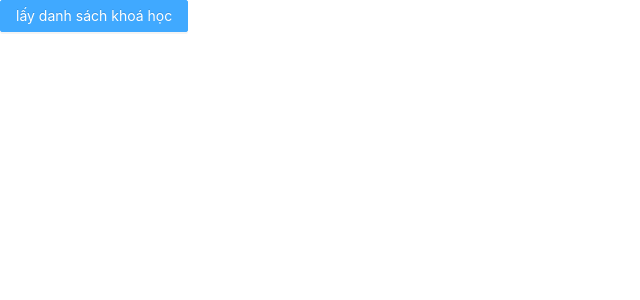
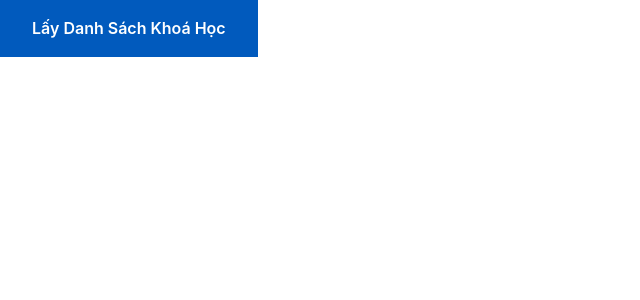
Before and after one commit to LucNguyen98/BC23_DO_AN_E_LEARNING, a React (Create React App) app: page / in a window 1280 px wide. Shown: the top 300 px of the page, without its empty margins (0-640 px from the left). Built offline with nearby package versions, Linux system fonts and the light colour scheme.

Commit message:
code component button

```diff
--- a/src/assets/scss/_mixin.scss
+++ b/src/assets/scss/_mixin.scss
@@ -1,3 +1,4 @@
+@import './variable';
 @mixin text($fs, $fw, $lh, $c) {
     font-family: $theme-heading-font;
     font-weight: $fw;
@@ -13,4 +14,5 @@
     font-size: $fs;
     border: $b;
     background-color: $bg;
+    cursor: pointer;
 }
--- a/src/components/_common/button/button.scss
+++ b/src/components/_common/button/button.scss
@@ -1,6 +1,7 @@
 /*-------------------
 BUTTONS STYLE
 ----------------=----*/
+@import '../../../assets/scss/index.scss';
 .btn {
   @include button(#fff, $theme-primary-color, 0);
   position: relative;
--- /dev/null
+++ b/src/components/_common/text/text.jsx
@@ -0,0 +1,6 @@
+import React from 'react';
+import { createClass } from 'src/utils/utils';
+
+export default function text() {
+  return <span className={createClass('btn')}></span>;
+}
--- a/src/components/index.js
+++ b/src/components/index.js
@@ -0,0 +1 @@
+export { default as Button } from './_common/button/button';
--- a/src/pages/ExamplePage.jsx
+++ b/src/pages/ExamplePage.jsx
@@ -1,6 +1,7 @@
-import { Button } from 'antd';
+// import { Button } from 'antd';
 import React from 'react';
 import { useDispatch } from 'react-redux';
+import { Button } from 'src/components';
 import { getCourseListAction } from 'src/redux/actions/todoAction';
 
 export default function ExamplePage() {
@@ -10,9 +11,11 @@ export default function ExamplePage() {
   };
   return (
     <div>
-      <Button type="primary" onClick={fetchCourseList}>
+      {/* <Button type="primary" onClick={fetchCourseList}>
         lấy danh sách khoá học
-      </Button>
+      </Button> */}
+
+      <Button onClick={fetchCourseList} title="lấy danh sách khoá học" />
     </div>
   );
 }
```
Also changed, not shown: src/components/_common/text/text.scss (added), 1 other file (tests, documents, lock files or other folders).
